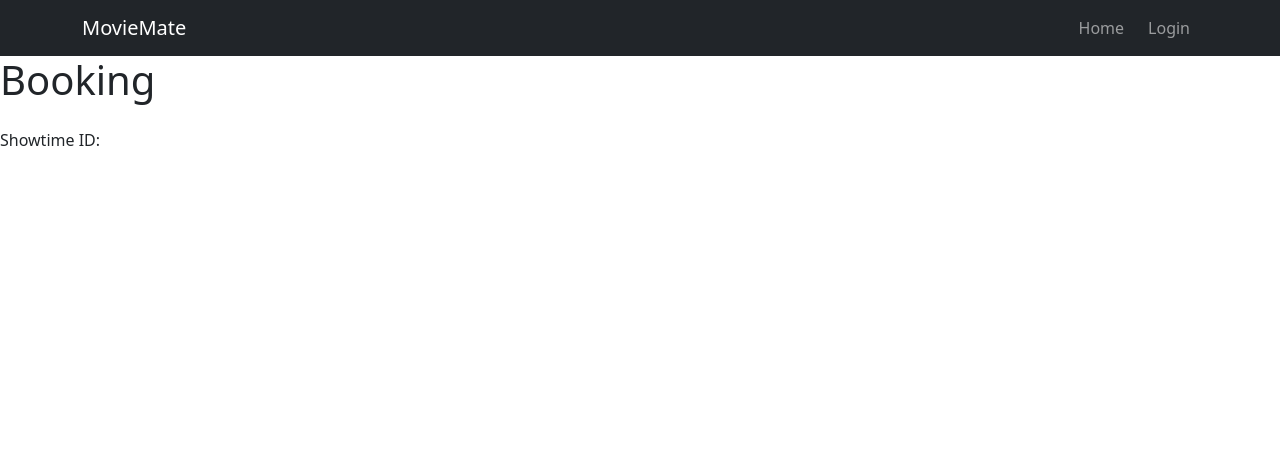
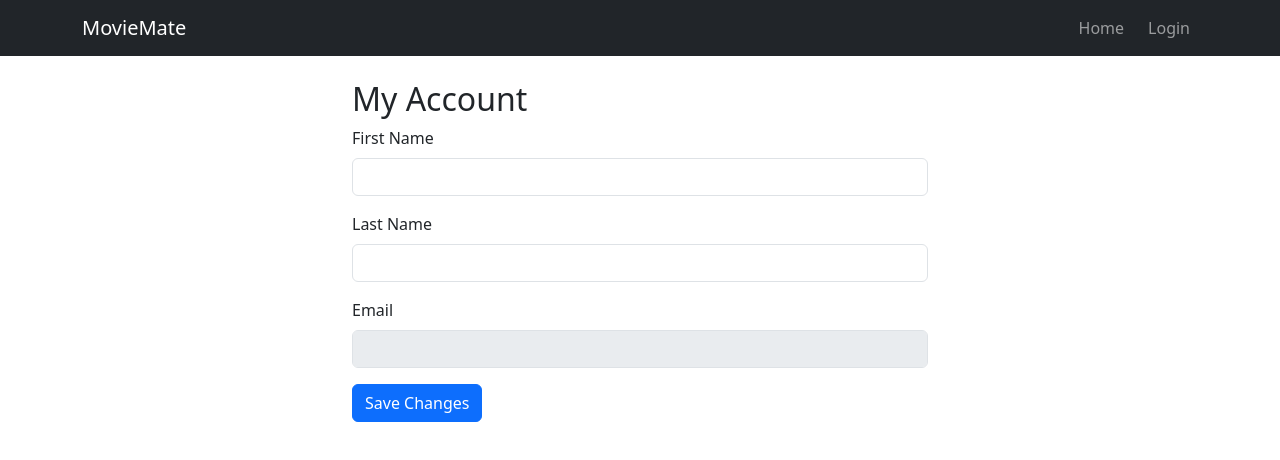
Before and after one commit to Sankalpmovva/moviemate-frontend, a Vue app: page /account in a window 1280 px wide. Shown: the top 460 px of the page. Built offline with nearby package versions, Linux system fonts and the light colour scheme.

Commit message:
created account page and updated api

```diff
--- a/src/pages/Account.vue
+++ b/src/pages/Account.vue
@@ -1,12 +1,62 @@
+<script setup>
+import { ref, onMounted } from 'vue';
+import { getUser, updateAccount } from '../services/auth';
+
+const user = ref({});
+
+const firstName = ref('');
+const lastName = ref('');
+
+onMounted(() => {
+  const u = getUser();
+  if (u) {
+    user.value = u;
+    firstName.value = u.First_Name || '';
+    lastName.value = u.Last_Name || '';
+  }
+});
+
+const saveChanges = async () => {
+  try {
+    const res = await updateAccount(user.value.Account_ID, firstName.value, lastName.value);
+    if (res?.success) {
+      alert('Profile updated!');
+      user.value.First_Name = firstName.value;
+      user.value.Last_Name = lastName.value;
+    }
+  } catch (err) {
+    console.error(err);
+    alert('Failed to update profile');
+  }
+};
+</script>
+
 <template>
-  <div class="p-8">
-    <h1 class="text-2xl font-bold mb-4">Booking</h1>
-    <p>Showtime ID: {{ route.params.showtimeId }}</p>
+  <div class="container mt-4">
+    <h2>My Account</h2>
+    <div v-if="user">
+      <div class="mb-3">
+        <label class="form-label">First Name</label>
+        <input v-model="firstName" class="form-control" />
+      </div>
+      <div class="mb-3">
+        <label class="form-label">Last Name</label>
+        <input v-model="lastName" class="form-control" />
+      </div>
+      <div class="mb-3">
+        <label class="form-label">Email</label>
+        <input :value="user.Email" class="form-control" disabled />
+      </div>
+      <button class="btn btn-primary" @click="saveChanges">Save Changes</button>
+    </div>
+    <div v-else>
+      <p>No user logged in.</p>
+    </div>
   </div>
 </template>
 
-<script setup>
-import { useRoute } from 'vue-router'
-
-const route = useRoute()
-</script>
+<style scoped>
+.container {
+  max-width: 600px;
+}
+</style>
--- a/src/services/auth.js
+++ b/src/services/auth.js
@@ -78,3 +78,28 @@ export const useAuth = () => {
     loadUser
   };
 };
+
+// Update first + last name
+export const updateAccount = async (accountId, firstName, lastName) => {
+  try {
+    const res = await axios.put(`${API_BASE}/accounts/${accountId}`, {
+      firstName,
+      lastName
+    });
+    return res.data;
+  } catch (err) {
+    console.error(err);
+    return null;
+  }
+};
+
+// Add balance (dummy)
+export const addBalance = async (accountId, amount) => {
+  try {
+    const res = await axios.put(`${API_BASE}/accounts/${accountId}/add-balance`, { amount });
+    return res.data;
+  } catch (err) {
+    console.error(err);
+    return null;
+  }
+};
```
